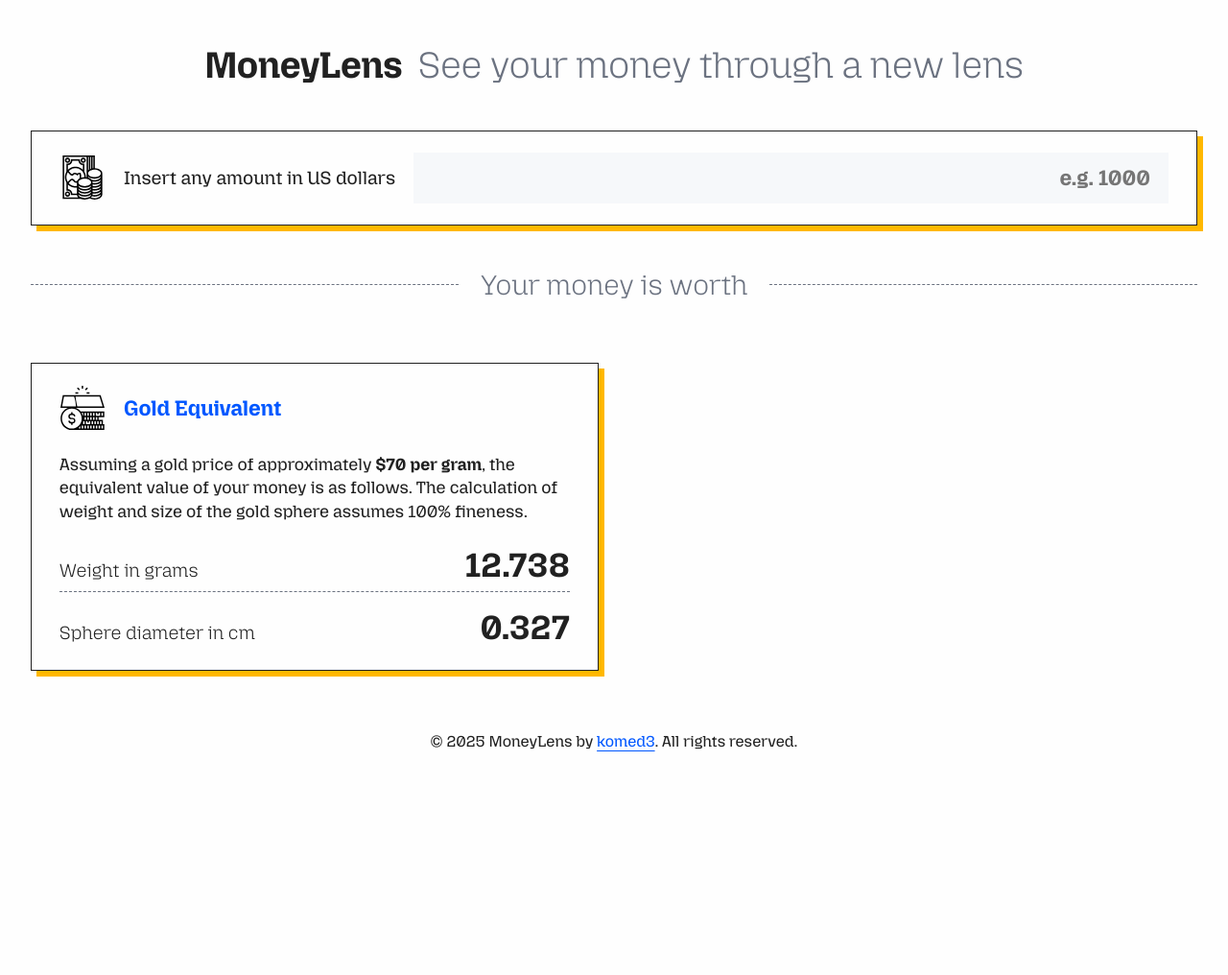
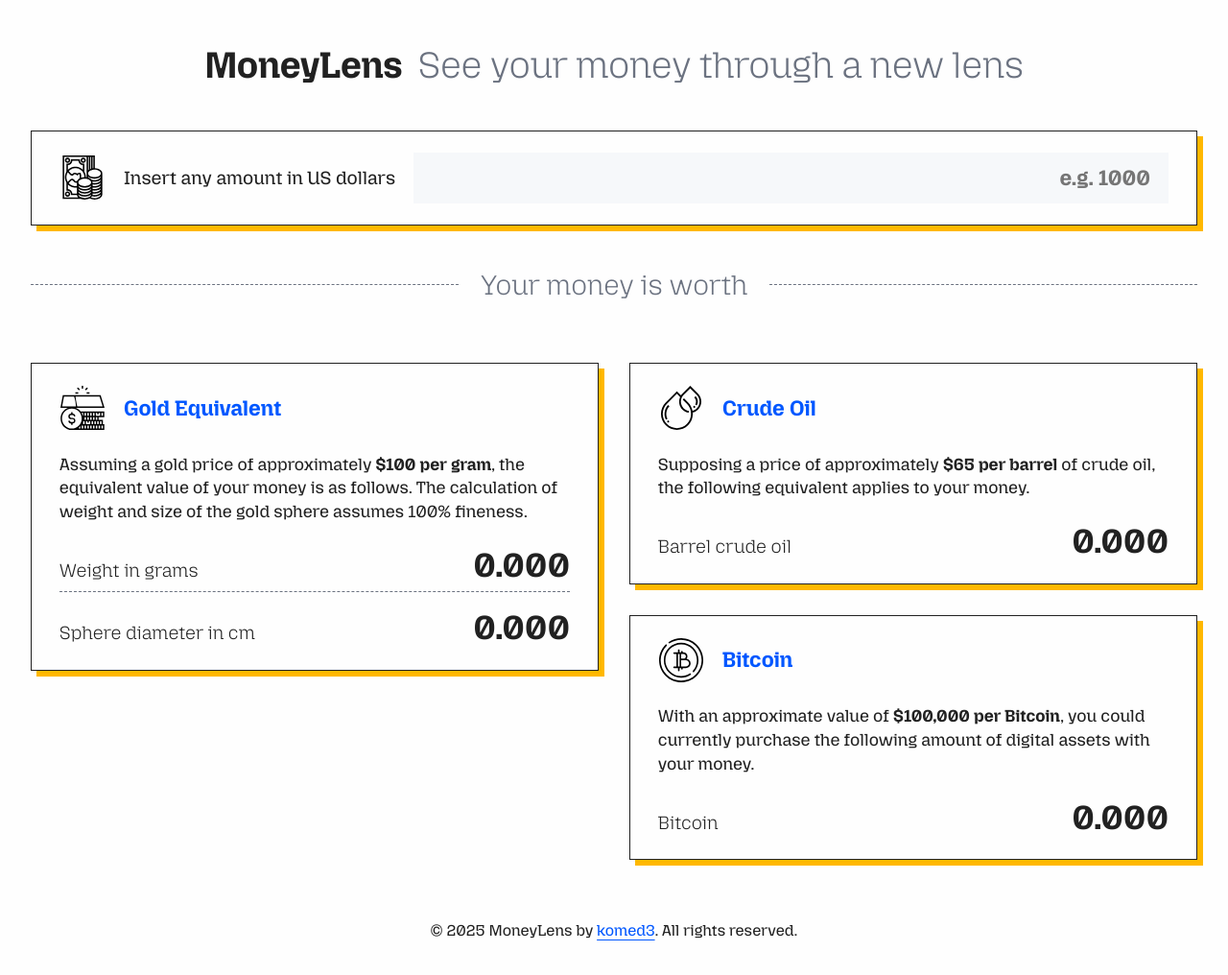
Before and after one commit to komed3/moneylens, a plain HTML site: page index.htm in a window 1280 px wide. Shown: the whole page at 96% size. Before the commit the page ends 826 px from the top, so only its background shows below. Drawn offline with Linux system fonts and the light colour scheme.

Commit message:
add more grid items

```diff
--- a/index.htm
+++ b/index.htm
@@ -4,8 +4,9 @@
         <meta charset="UTF-8" />
         <meta name="viewport" content="width=device-width, initial-scale=1.0" />
         <title>MoneyLens — See your money through a new lens</title>
-        <link rel="icon" type="image/x-icon" href="/favicon.ico">
-        <link rel="stylesheet" href="/static/style.min.css" />
+        <link rel="icon" type="image/x-icon" href="./favicon.ico">
+        <link rel="stylesheet" href="./static/style.min.css" />
+        <script src="./static/moneylens.min.js" defer></script>
     </head>
     <body>
         <header role="banner">
@@ -28,18 +29,50 @@
                         <span>Gold Equivalent</span>
                     </h3>
                     <p>
-                        Assuming a gold price of approximately <b>$70 per gram</b>, the equivalent
+                        Assuming a gold price of approximately <b>$100 per gram</b>, the equivalent
                         value of your money is as follows. The calculation of weight and size of the
                         gold sphere assumes 100% fineness.
                     </p>
                     <ul>
                         <li>
                             <label>Weight in grams</label>
-                            <b>12.738</b>
+                            <b data-value="__gold_weight">0.000</b>
                         </li>
                         <li>
                             <label>Sphere diameter in cm</label>
-                            <b>0.327</b>
+                            <b data-value="__gold_diameter">0.000</b>
+                        </li>
+                    </ul>
+                </div>
+                <div class="item box">
+                    <h3>
+                        <i class="icon oil"></i>
+                        <span>Crude Oil</span>
+                    </h3>
+                    <p>
+                        Supposing a price of approximately <b>$65 per barrel</b> of crude oil, the
+                        following equivalent applies to your money.
+                    </p>
+                    <ul>
+                        <li>
+                            <label>Barrel crude oil</label>
+                            <b data-value="__oil_barrel">0.000</b>
+                        </li>
+                    </ul>
+                </div>
+                <div class="item box">
+                    <h3>
+                        <i class="icon btc"></i>
+                        <span>Bitcoin</span>
+                    </h3>
+                    <p>
+                        With an approximate value of <b>$100,000 per Bitcoin</b>, you could currently
+                        purchase the following amount of digital assets with your money.
+                    </p>
+                    <ul>
+                        <li>
+                            <label>Bitcoin</label>
+                            <b data-value="__btc_coins">0.000</b>
                         </li>
                     </ul>
                 </div>
```
